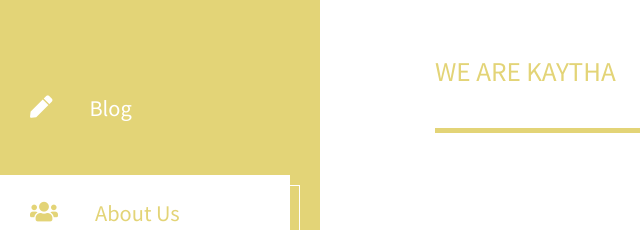
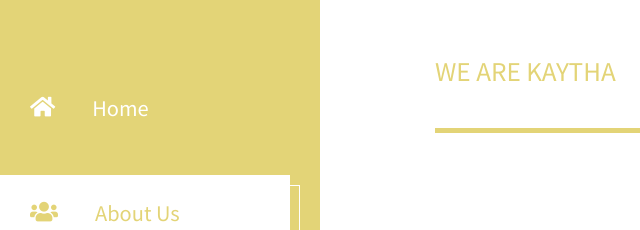
Before and after one commit to kkayene/bloga, a plain HTML site: page about.html in a window 1280 px wide. Shown: the part 173-403 px from the top of the page, 0-640 px from the left. Drawn offline with Linux system fonts and the light colour scheme.

Commit message:
Update about.html

```diff
--- a/about.html
+++ b/about.html
@@ -29,9 +29,9 @@
             <nav class="tm-nav" id="tm-nav">
                 <ul>
                     </a></li>
-                    <li class="tm-nav-item"><a href="post.html" class="tm-nav-link">
-                        <i class="fas fa-pen"></i>
-                        Blog
+                    <li class="tm-nav-item"><a href="index.html" class="tm-nav-link">
+                        <i class="fas fa-home"></i>
+                        Home
                     </a></li>
                     <li class="tm-nav-item active"><a href="about.html" class="tm-nav-link">
                         <i class="fas fa-users"></i>
```
